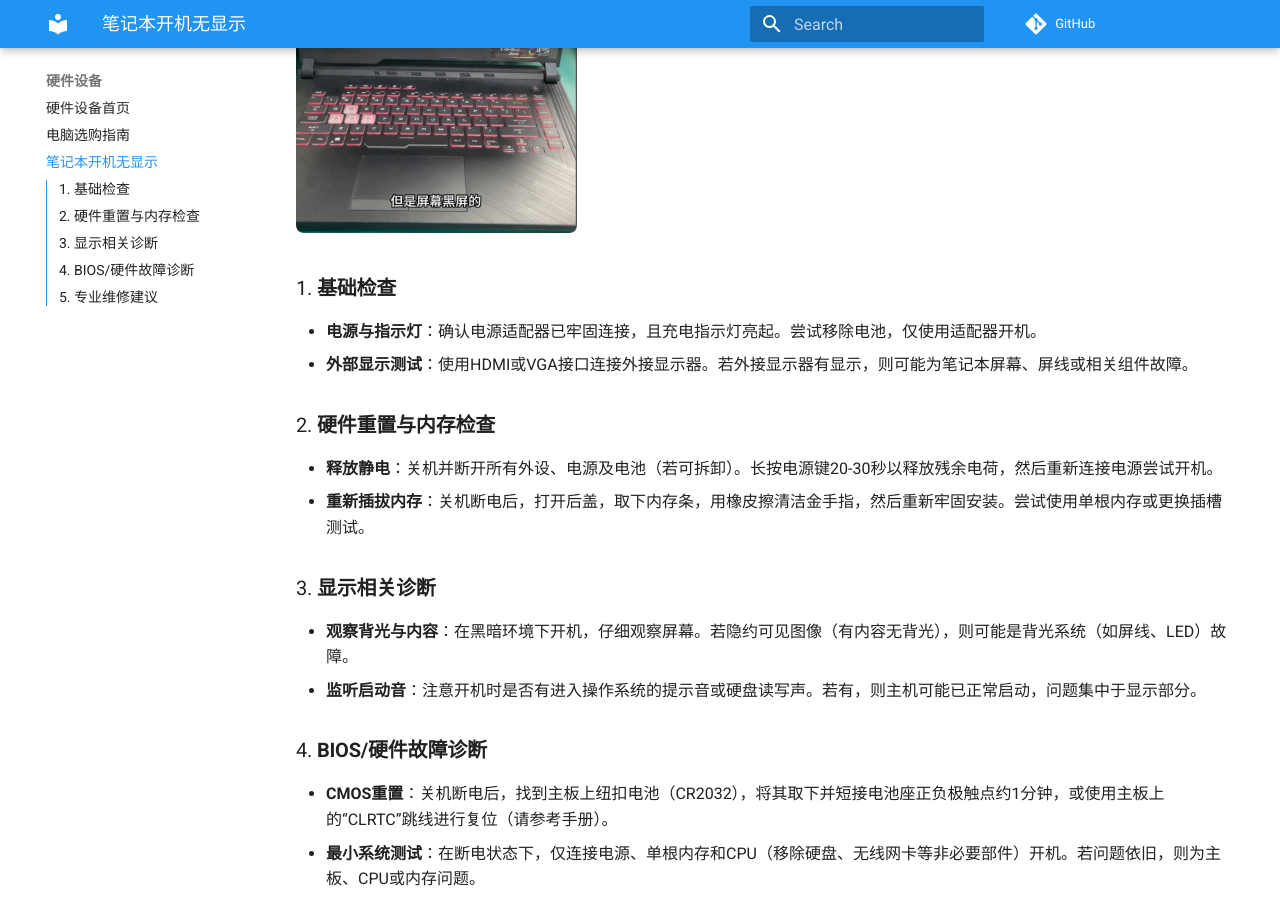
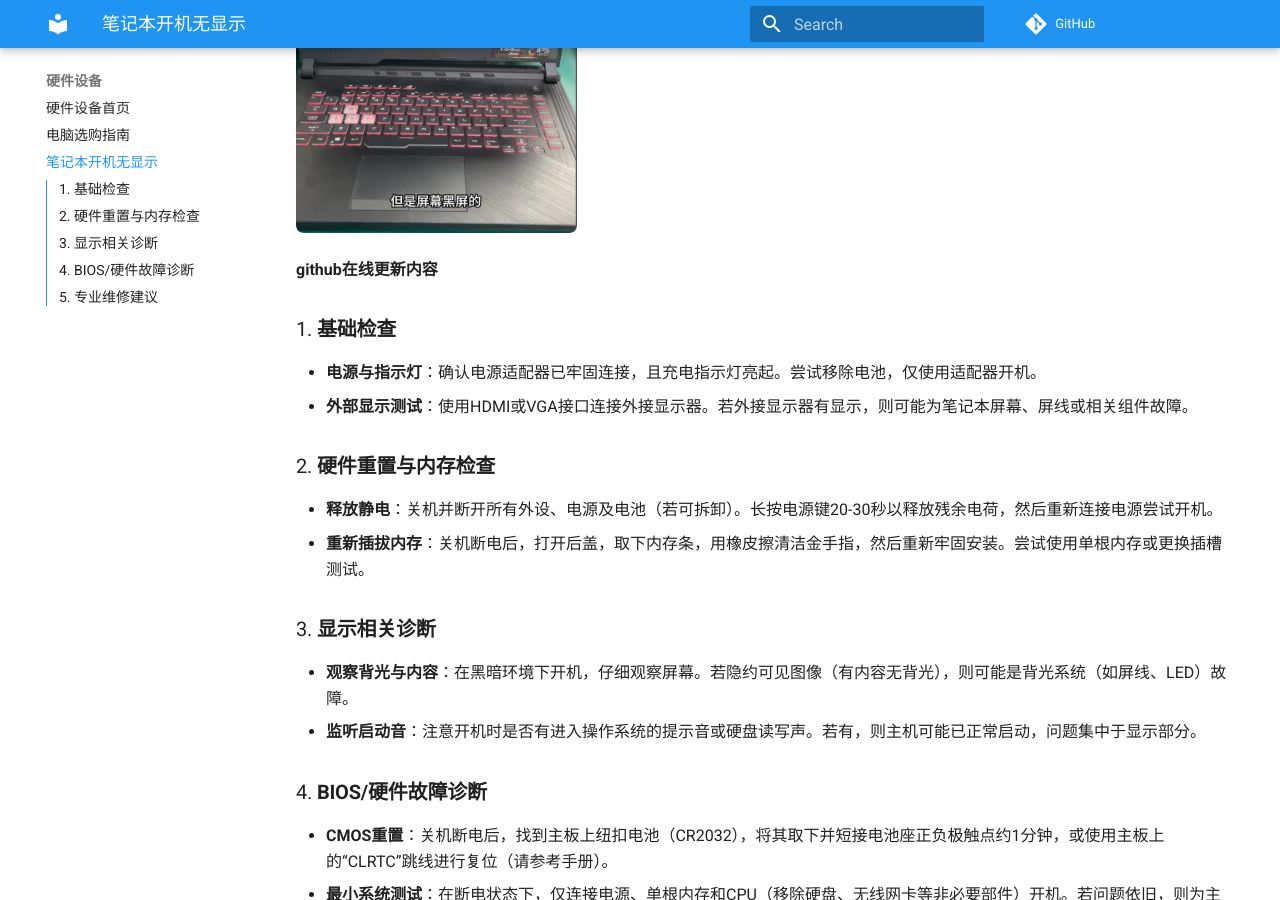
Before and after one commit to github-tsg/zihang-mkdocs-site, an MkDocs documentation site: the page built from docs/hardware/NBkaijiwuxianshi.md, in a window 1280 px wide and 900 px high, scrolled down 360 px. Built offline with MkDocs 1.6.1 and Material for MkDocs 9.7.7, drawn with Linux system fonts in a browser that asks for light colours; comment, search, counter and statistics services are not loaded.

Commit message:
Update NBkaijiwuxianshi.md

```diff
--- a/docs/hardware/NBkaijiwuxianshi.md
+++ b/docs/hardware/NBkaijiwuxianshi.md
@@ -1,6 +1,8 @@
 # 华硕笔记本电脑开机无显示问题诊断：
 <img src="../QQ_1768290515829.png" width="30%" alt="图片比例30%">
 <!--![alt text](QQ_1768290515829.png){width="30%"}-->
+**github在线更新内容**
+
 ### 1. **基础检查**
 -   **电源与指示灯**：确认电源适配器已牢固连接，且充电指示灯亮起。尝试移除电池，仅使用适配器开机。
 -   **外部显示测试**：使用HDMI或VGA接口连接外接显示器。若外接显示器有显示，则可能为笔记本屏幕、屏线或相关组件故障。
```
